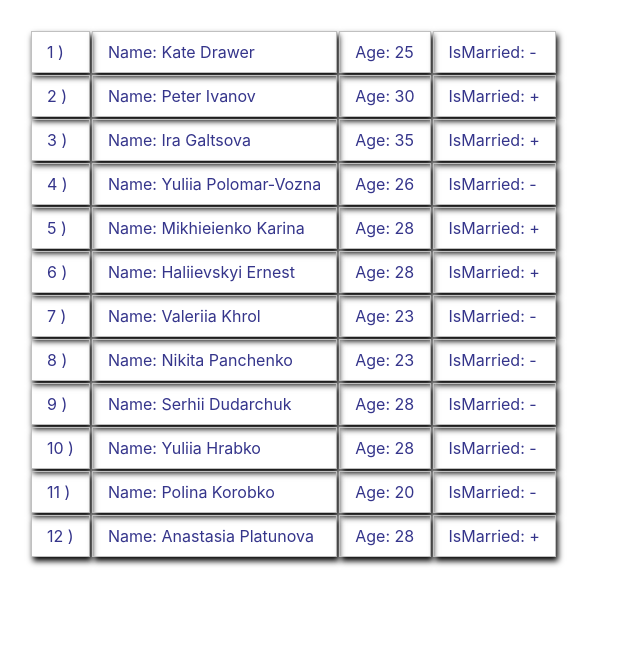
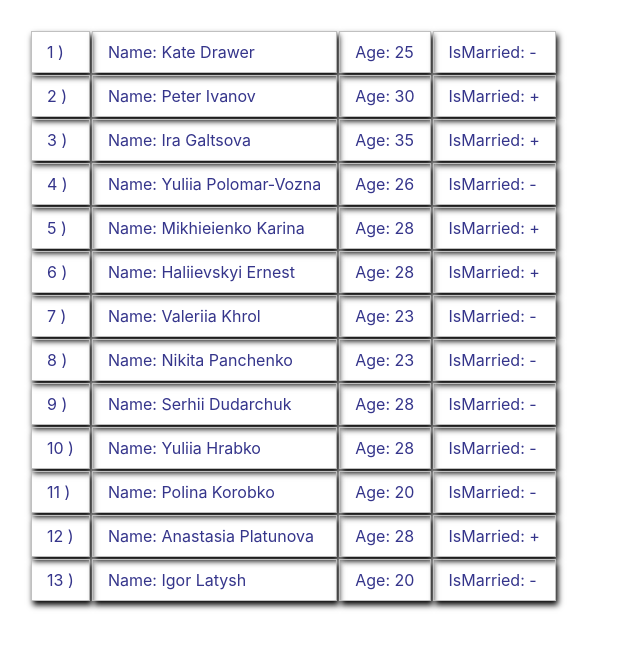
Before and after one commit to denis-denis718/student-Denis-Zaharchenko, a React (Create React App) app: page / in a window 1280 px wide. Shown: the top 648 px of the page, without its empty margins (0-640 px from the left). Built offline with nearby package versions, Linux system fonts and the light colour scheme.

Commit message:
Update data.js

```diff
--- a/src/data/data.js
+++ b/src/data/data.js
@@ -70,5 +70,11 @@ export const Students = [
     name: 'Anastasia Platunova',
     age: 28,
     isMarried: true,
+  },
+  {
+    id: 12,
+    name: 'Igor Latysh',
+    age: 20,
+    isMarried: false,
   }
 ]
```
